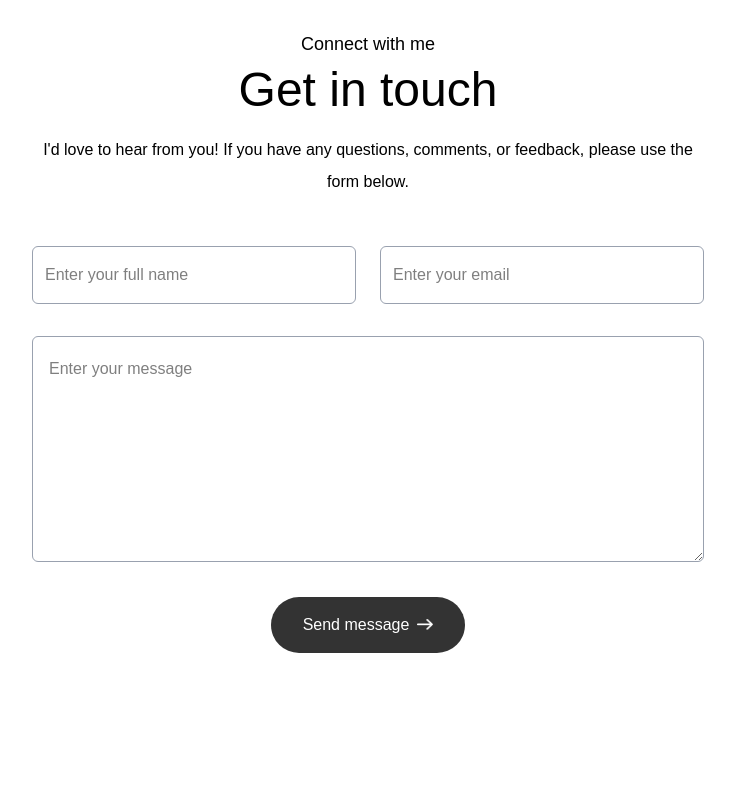
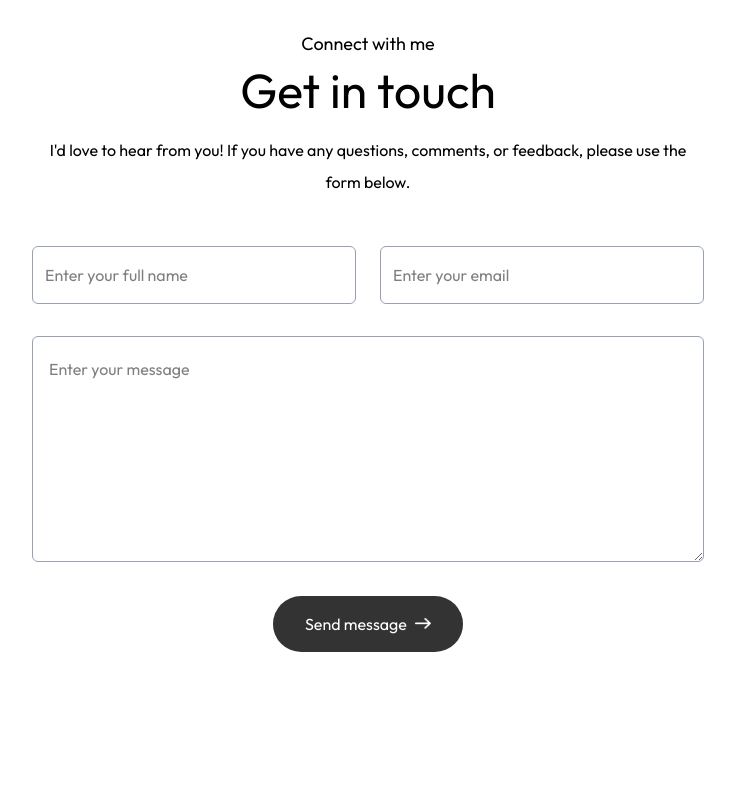
Before and after one commit to erlisbunjaku/erlis-bunjakuu, a Next.js app: page / in a window 1280 px wide. Shown: the part 3433-4231 px from the top of the page, without its empty margins (272-1007 px from the left). Built offline with nearby package versions, Linux system fonts and the light colour scheme; a web font is replaced by a local one.

Commit message:
initial commit

```diff
--- a/app/layout.js
+++ b/app/layout.js
@@ -1,14 +1,10 @@
-import { Outfit, Ovo, Geist_Mono  } from "next/font/google";
+import { Outfit, Geist_Mono  } from "next/font/google";
 import "./globals.css";
 
 const outfit = Outfit({
   subsets: ["latin"], weight: ["400", "500", "600", "700"]
 });
 
-
-const ovo = Ovo({
-  subsets: ["latin"], weight: ["400"]
-});
 
 const geistMono = Geist_Mono({
   variable: "--font-geist-mono",
@@ -24,7 +20,7 @@ export default function RootLayout({ children }) {
   return (
     <html lang="en" className="scroll-smooth">
       <body
-        className={`${outfit.className} ${ovo.className} antialiased leading-8
+        className={`${outfit.className} antialiased leading-8
           overflow-x-hidden`}
       >
         {children}
```
